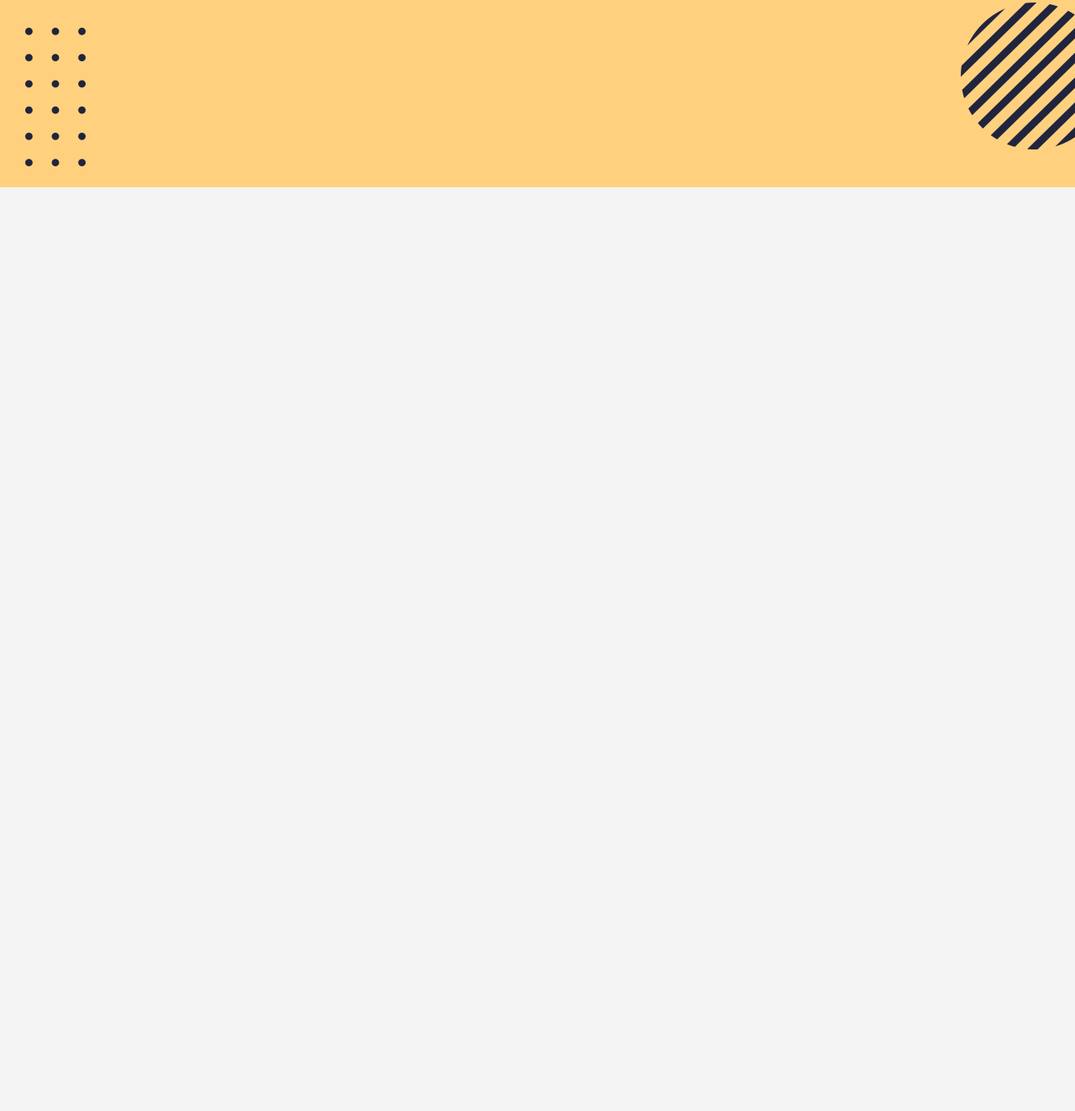
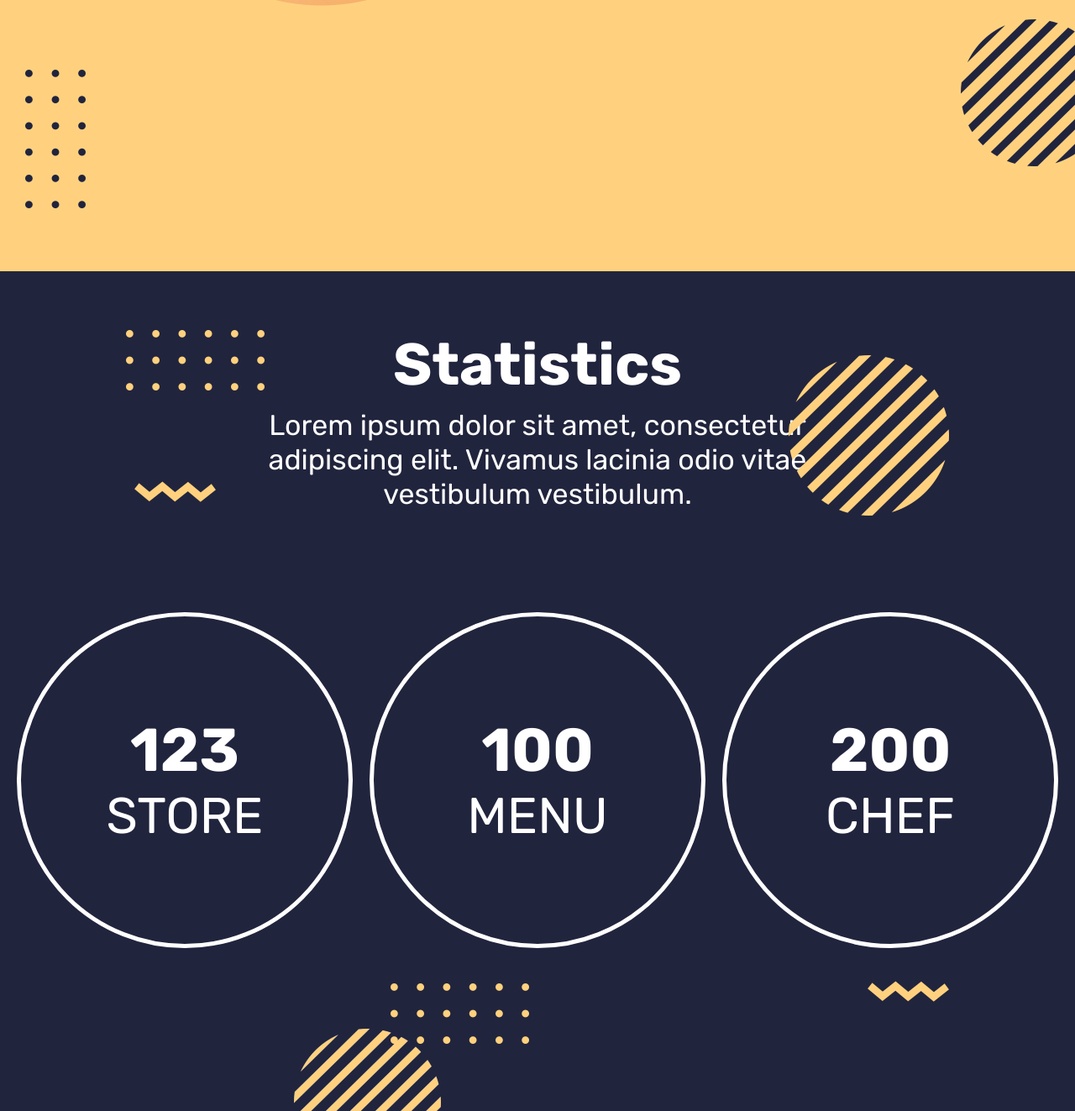
Before and after one commit to yerinson435/Restaurante-sushi, a plain HTML site: page index.html in a window 1280 px wide. Shown: the part 2762-4085 px from the top of the page at 84% size. Before the commit the page ends 2985 px from the top, so only its background shows below. Drawn offline with nearby package versions, Linux system fonts and the light colour scheme.

Commit message:
estadisticas

```diff
--- /dev/null
+++ b/css/estadisticas.css
@@ -0,0 +1,102 @@
+@import url(/css/styles.css);
+
+.menu-estadisticas{
+    height: 1000px;
+    background-color: var(--color-fondo-estadisticas);
+    padding: 40px 0;
+    text-align: center;
+    position: relative;
+    min-height: max-content;
+}
+
+.estadisticas__titulo{
+    display: flex;
+    padding-top: 30px;
+    justify-content: center;
+    align-items: center;
+    font-size: 70px;
+    font-weight: bold;
+    margin-bottom: 10px;
+    color: #fff;
+}
+
+.estadisticas__descripcion{
+    display: flex;
+    justify-content: center;
+    align-items: center;
+    width: 800px;
+    font-size: 34px;
+    margin-bottom: 30px;
+    color: #fff;
+    margin: 0 auto;
+}
+
+.estadisticas__contenedor{
+    display: flex;
+    margin-top: 120px;
+    justify-content: space-evenly;
+}
+
+.estadistica{
+    display: flex;
+    justify-content: center;
+    align-items: center;
+}
+
+.estadisticas__circulo{
+    width: 400px;
+    height: 400px;
+    border: 5px solid #fff;
+    border-radius: 50%;
+    display: flex;
+    flex-direction: column;
+    justify-content: center;
+    align-items: center;
+}
+
+.estadisticas__numero{
+    font-size: 72px;
+    font-weight: bold;
+    color: #fff;
+}
+
+.estadisticas__etiqueta{
+    font-size: 60px;
+    color: #fff;
+}
+
+.estadisticas__imagen--puntos-izquierda-superior{
+    position: absolute;
+    left: 150px;
+    top: 70px;
+}
+
+.estadisticas__imagen--linea-zicza-izquierda-superior{
+    position: absolute;
+    left: 160px;
+    top: 250px;
+}
+
+.estadisticas__imagen--circulo-derecha-superior{
+    position: absolute;
+    right: 150px;
+    top: 100px;
+}
+
+.estadisticas__imagen--circulo-inferior-izquierda{
+    position: absolute;
+    bottom: 0;
+    left: 350px;
+}
+
+.estadisticas__imagen--puntos-abajo-derecha{
+    position: absolute;
+    bottom: 80px;
+    right: 650px;
+}
+
+.estadisticas__imagen--linea-zicza-derecha-inferior{
+    position: absolute;
+    bottom: 130px;
+    right: 150px;
+}
--- a/css/menu.css
+++ b/css/menu.css
@@ -7,7 +7,7 @@
     text-align: center;
     padding: 40px 0;
     position: relative;
-    height: 950px;
+    height: 1000px;
 }
 
 .menu__contenedor--titulo{
--- a/css/root.css
+++ b/css/root.css
@@ -7,4 +7,5 @@
     --color-fondo-menu: #21243d;
     --color-fondo-segundo-anuncio: #ffd17e;
     --color-texto-segundo-anuncio: #333;
+    --color-fondo-estadisticas: #21243d;
 }
--- a/css/segundo anuncio.css
+++ b/css/segundo anuncio.css
@@ -7,7 +7,7 @@
     text-align: center;
     padding: 40px 0;
     position: relative;
-    height: 950px;
+    height: 1000px;
 }
 
 .segundo-anuncio__contenedor{
@@ -31,6 +31,7 @@
     margin-right: 20%;
     margin-bottom: 60px;
 }
+
 
 .segundo-anuncio__contenedor--titulo{
     font-size: 70px;
@@ -62,7 +63,7 @@
 .segundo-anuncio__imagen--circulo-inferior-derecha{
     position: absolute;
     right: 0px;
-    top: 730px;
+    top: 700px;
 }
 
 .segundo-anuncio__imagen--puntos-inferior-izquierda{
--- a/css/styles.css
+++ b/css/styles.css
@@ -5,6 +5,7 @@
 @import url(/css/primer\ anuncio.css);
 @import url(/css/menu.css);
 @import url(/css/segundo\ anuncio.css);
+@import url(/css/estadisticas.css);
 
 *{
     padding: 0;
--- a/index.html
+++ b/index.html
@@ -153,8 +153,63 @@
         </div>
     </section>
 
+<!-- Estadisticas -->
 
+    <section class="menu-estadisticas">
 
+        <div>
+            <h1 class="estadisticas__titulo">Statistics</h1>
+            <p class="estadisticas__descripcion">
+              Lorem ipsum dolor sit amet, consectetur adipiscing elit. Vivamus
+              lacinia odio vitae vestibulum vestibulum.
+            </p>
+        </div>
+
+        <div class="estadisticas__contenedor">
+            <div class="estadistica">
+                <div class="estadisticas__circulo">
+                  <p class="estadisticas__numero">123</p>
+                  <p class="estadisticas__etiqueta">STORE</p>
+                </div>
+            </div>
+
+            <div class="estadistica">
+                <div class="estadisticas__circulo">
+                  <p class="estadisticas__numero">100</p>
+                  <p class="estadisticas__etiqueta">MENU</p>
+                </div>
+            </div>
+
+            <div class="estadistica">
+                <div class="estadisticas__circulo">
+                  <p class="estadisticas__numero">200</p>
+                  <p class="estadisticas__etiqueta">CHEF</p>
+                </div>
+            </div>
+        </div>
+
+        <div class="estadisticas__imagenes">
+            <img
+              src="/Imagen/estadisticas/Puntos-derecha-superior.png" class="estadisticas__imagen--puntos-izquierda-superior"
+            />
+            <img
+              src="/Imagen/estadisticas/linea-zicza-izquierda-superior.png" class="estadisticas__imagen--linea-zicza-izquierda-superior"
+            />
+            <img
+              src="/Imagen/estadisticas/Circulo-derecha-superior.png" class="estadisticas__imagen--circulo-derecha-superior"
+            />
+            <img
+              src="/Imagen/estadisticas/Circulo-inferior-izquierda.png" class="estadisticas__imagen--circulo-inferior-izquierda"
+            />
+            <img
+              src="/Imagen/estadisticas/Puntos-abajo-derecha.png" class="estadisticas__imagen--puntos-abajo-derecha"
+            />
+            <img
+              src="/Imagen/estadisticas/linea-zicza-derecha-inferior.png" class="estadisticas__imagen--linea-zicza-derecha-inferior"
+            />
+        </div>
+
+    </section>
 
 </body>
 </html>
```
Also changed, not shown: Imagen/estadisticas/Circulo-derecha-superior.png (added), Imagen/estadisticas/Circulo-inferior-izquierda.png (added), Imagen/estadisticas/Puntos-abajo-derecha.png (added), Imagen/estadisticas/Puntos-derecha-superior.png (added), Imagen/estadisticas/linea-zicza-derecha-inferior.png (added), Imagen/estadisticas/linea-zicza-izquierda-superior.png (added).
